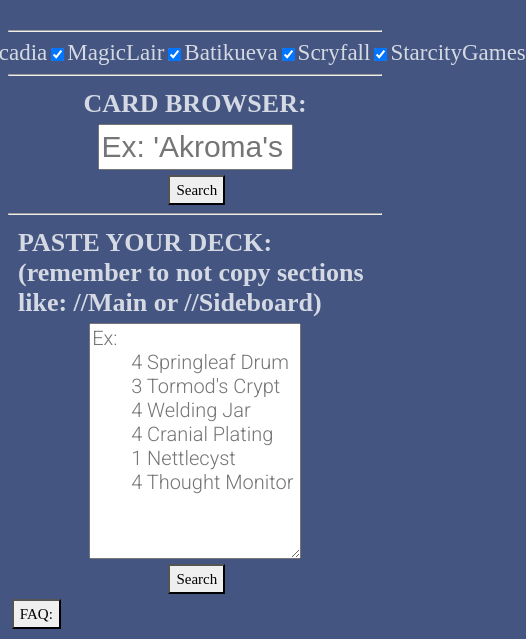
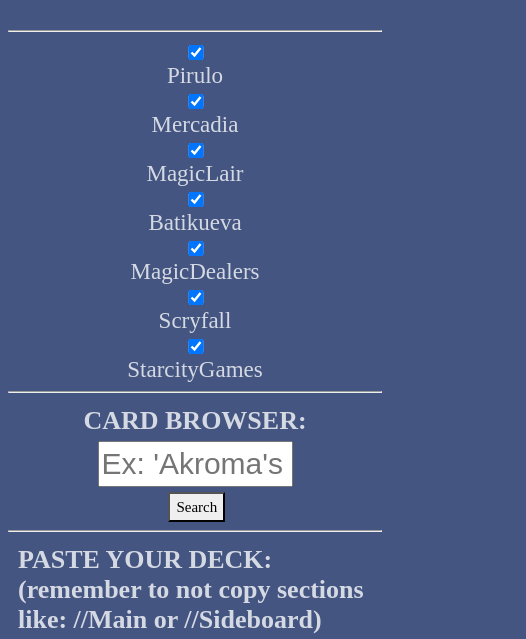
Before and after one commit to rodriguezjulianf/mtgSearch, a plain HTML site: page index.html in a window 390 px wide. Shown: the part 153-792 px from the top of the page, 526 px wide, since content can reach past the window. Drawn offline with Linux system fonts and the light colour scheme; a web font is replaced by a local one.

Commit message:
added magicdealers and phone support

```diff
--- a/index.html
+++ b/index.html
@@ -24,6 +24,7 @@
         checked
       />
       <label class="label" for="pirulo">Pirulo</label>
+
       <input
         class="checkbox"
         type="checkbox"
@@ -32,6 +33,7 @@
         checked
       />
       <label class="label" for="mercadia">Mercadia</label>
+
       <input
         class="checkbox"
         type="checkbox"
@@ -40,6 +42,7 @@
         checked
       />
       <label class="label" for="magicLair">MagicLair</label>
+
       <input
         class="checkbox"
         type="checkbox"
@@ -48,6 +51,16 @@
         checked
       />
       <label class="label" for="batikueva">Batikueva</label>
+
+      <input
+        class="checkbox"
+        type="checkbox"
+        id="magicdealers"
+        name="magicdealers"
+        checked
+      />
+      <label class="label" for="magicdealers">MagicDealers</label>
+
       <input
         class="checkbox"
         type="checkbox"
@@ -56,6 +69,7 @@
         checked
       />
       <label class="label" for="scryfall">Scryfall</label>
+
       <input
         class="checkbox"
         type="checkbox"
@@ -166,6 +180,7 @@
           mercadia: `https://mercadiacity.com/index.php/catalogsearch/result/?q=${cardToQuery}`,
           magicLair: `https://magic-lair.myshopify.com/search?page=1&q=%2A${cardToQuery}%2A`,
           batikueva: `https://www.labatikuevastore.com/search/?q=${cardToQuery}`,
+          magicdealers: `https://www.magicdealersstore.com/products/search?q=${cardToQuery}&c=1`,
           scryfall: `https://scryfall.com/search?q=${cardToQuery}&unique=cards&as=grid&order=name`,
           starcitygames: `https://starcitygames.com/search/?search_query=${cardToQuery}`,
         };
@@ -188,6 +203,7 @@
         mercadia: `https://mercadiacity.com/index.php/catalogsearch/result/?q=${cardName}`,
         magicLair: `https://magic-lair.myshopify.com/search?page=1&q=%2A${cardName}%2A`,
         batikueva: `https://www.labatikuevastore.com/search/?q=${cardName}`,
+        magicdealers: `https://www.magicdealersstore.com/products/search?q=${cardName}&c=1`,
         scryfall: `https://scryfall.com/search?q=${cardName}&unique=cards&as=grid&order=name`,
         starcitygames: `https://starcitygames.com/search/?search_query=${cardName}`,
       };
--- a/style.css
+++ b/style.css
@@ -84,6 +84,15 @@
   align-items: center;
   justify-content: center;
 }
+
+@media (max-width: 700px) {
+  .checkbox-container {
+    display: flex;
+    flex-direction: column;
+    align-items: center;
+  }
+}
+
 .input-wrapper {
   display: flex;
   flex-direction: column;
```
